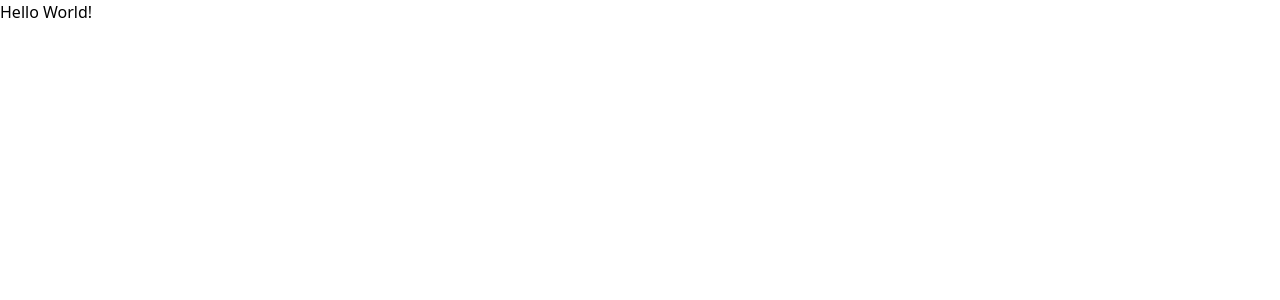
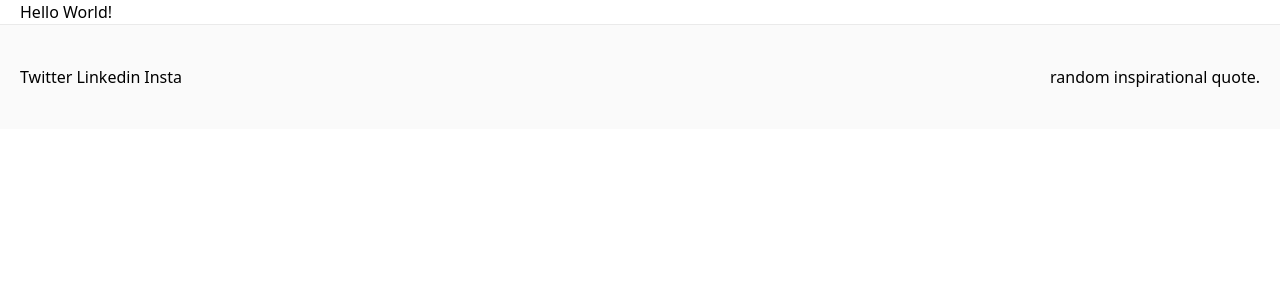
Before and after one commit to shalvak3/shalva-eth, a Next.js app: page / in a window 1280 px wide. Shown: the top 300 px of the page. Built offline with nearby package versions, Linux system fonts and the light colour scheme.

Commit message:
Adding Layout, Container, Meta, Footer

```diff
--- /dev/null
+++ b/components/container.js
@@ -0,0 +1,3 @@
+export default function Container({ children }) {
+    return <div className="container mx-auto px-5">{children}</div>
+}
--- /dev/null
+++ b/components/footer.js
@@ -0,0 +1,18 @@
+import Container from '../components/container'
+
+export default function Footer() {
+    return(
+        <footer className="bg-accent-1 border-t border-accent-2">
+            <Container>
+                <div className="py-10 flex flex-col lg:flex-row items-center justify-between">
+                    <div className="flex flex-row space-x-1">
+                        <div>Twitter</div>
+                        <div>Linkedin</div>
+                        <div>Insta</div>
+                    </div>
+                    <div>random inspirational quote.</div>
+                </div>
+            </Container>
+        </footer>
+    )
+}
--- /dev/null
+++ b/components/layout.js
@@ -0,0 +1,12 @@
+import Meta from '../components/meta'
+import Footer from '../components/footer'
+
+export default function Layout({ children }){
+    return (
+        <>
+            <Meta />
+            <main>{children}</main>
+            <Footer />
+        </>
+    )
+}
--- /dev/null
+++ b/components/meta.js
@@ -0,0 +1,13 @@
+import Head from 'next/head'
+
+export default function Meta() {
+   return(
+    <Head>
+        <meta
+        name="description"
+        content="Personal blog and random musings. Occasional photos."
+      />
+    </Head>
+    //Need to add a favicon
+   )
+}
--- a/pages/index.js
+++ b/pages/index.js
@@ -1,8 +1,20 @@
+import Head from 'next/head'
+import Container from '../components/container'
+import Layout from '../components/layout'
 
 export default function Home({ allPostsData }) {
   return (
-    <div>
-      <p>Hello World!</p>
-    </div>
+    <>
+    <Layout>
+      <Head>
+        <title>🧀 Khachapuri Central 🧀 (პირადი ბლოგი)</title>
+      </Head>
+      <Container>
+        <div>
+          <p>Hello World!</p>
+        </div>
+      </Container>
+    </Layout>
+    </>
   )
 }
--- a/tailwind.config.js
+++ b/tailwind.config.js
@@ -4,6 +4,14 @@ module.exports = {
       // Use *.tsx if using TypeScript
       './pages/**/*.js',
       './components/**/*.js'
-    ]
+    ],
     // ...
+    theme: {
+      extend: {
+        colors: {
+          'accent-1': '#FAFAFA',
+          'accent-2': '#EAEAEA',
+        },
+      },
+    },
   }
```
